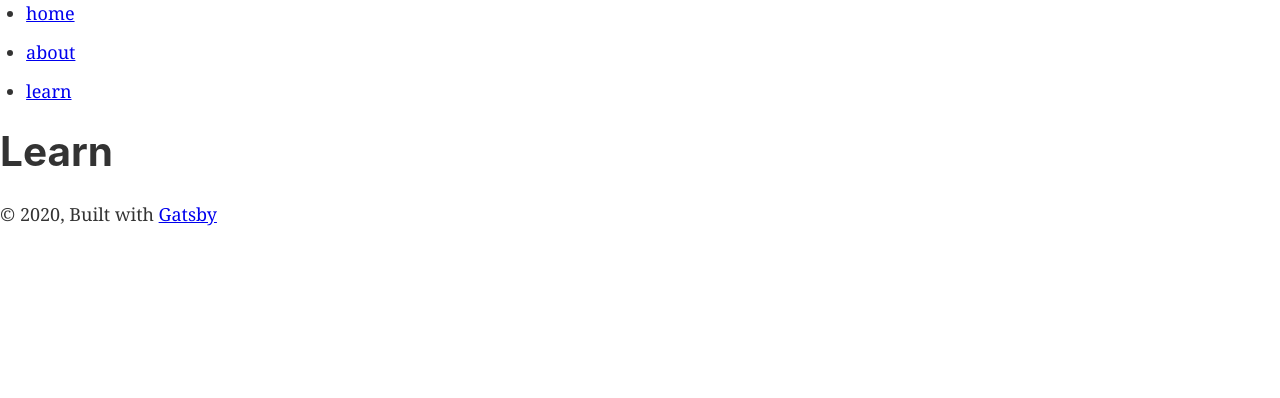
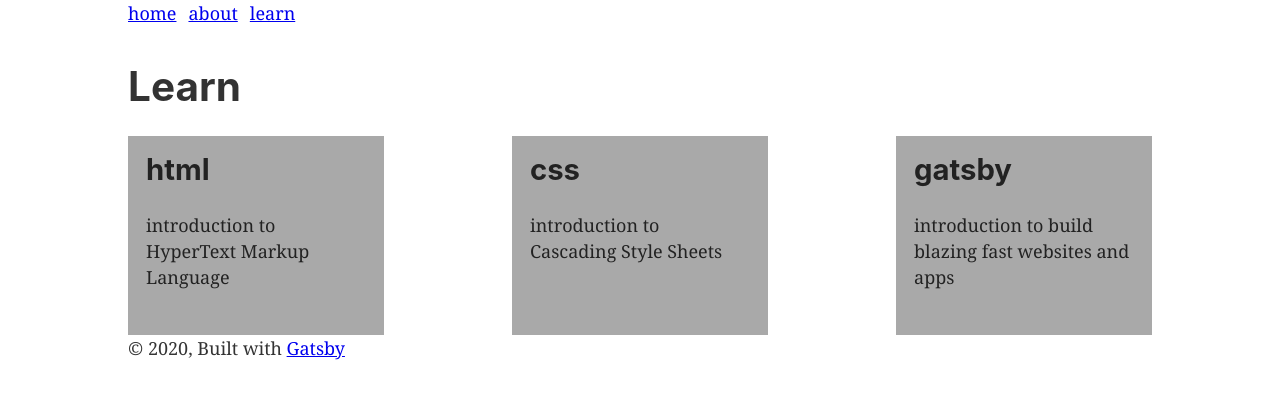
Before and after one commit to fabricegeib/gatsby.fabricegeib.com, a Gatsby site: page /learn in a window 1280 px wide. Built offline with nearby package versions, Linux system fonts and the light colour scheme; Gatsby itself is replaced by a stand-in of ours.

Commit message:
css modules

```diff
--- /dev/null
+++ b/src/components/learn/course.js
@@ -0,0 +1,5 @@
+import React from "react"
+import courseStyles from "./course.module.css"
+export default ({ children }) => (
+  <div className={courseStyles.course}>{children}</div>
+)
--- /dev/null
+++ b/src/components/learn/course.module.css
@@ -0,0 +1,7 @@
+.course {
+  margin: 1rem 0;
+  padding: 1rem;
+  max-width: 600px;
+
+  background-color: #f1f1f1;
+}
--- a/src/components/nav.js
+++ b/src/components/nav.js
@@ -3,15 +3,15 @@ import { Link } from "gatsby"
 import React from "react"
 
 const Nav = ({ siteTitle }) => (
-  <nav>
-    <ul>
-      <li>
+  <nav className="nav">
+    <ul className="nav__links">
+      <li className="nav__link">
         <Link to="/">home</Link>
       </li>
-      <li>
+      <li className="nav__link">
         <Link to="/about/">about</Link>
       </li>
-      <li>
+      <li className="nav__link">
         <Link to="/learn/">learn</Link>
       </li>
     </ul>
--- a/src/pages/about.js
+++ b/src/pages/about.js
@@ -1,5 +1,5 @@
 import React from "react"
-import { Link } from "gatsby"
+// import { Link } from "gatsby"
 
 import Layout from "../components/layout"
 import Experience from "../components/about/experience"
--- a/src/pages/index.js
+++ b/src/pages/index.js
@@ -1,5 +1,5 @@
 import React from "react"
-import { Link } from "gatsby"
+// import { Link } from "gatsby"
 
 import Layout from "../components/layout"
 // import Image from "../components/image"
--- a/src/pages/learn.js
+++ b/src/pages/learn.js
@@ -1,13 +1,38 @@
 import React from "react"
-import { Link } from "gatsby"
+// import { Link } from "gatsby"
 
 import Layout from "../components/layout"
+import styles from "./learn.module.css"
+// import Course from "../components/learn/course"
 import SEO from "../components/seo"
+
+const Course = props => (
+  <div className={styles.course}>
+    <h2 className={styles.title}>{props.title}</h2>
+    <p className={styles.description}>{props.description}</p>
+  </div>
+)
+
+console.log(styles)
 
 const LearnPage = () => (
   <Layout>
     <SEO title="Learn" />
     <h1>Learn</h1>
+    <div className="courses">
+      <Course
+        title="html"
+        description="introduction to HyperText Markup Language"
+      />
+      <Course
+        title="css"
+        description="introduction to Cascading Style Sheets"
+      />
+      <Course
+        title="gatsby"
+        description="introduction to build blazing fast websites and apps"
+      />
+    </div>
   </Layout>
 )
 
--- /dev/null
+++ b/src/pages/learn.module.css
@@ -0,0 +1,11 @@
+.course {
+  /* display: flex; */
+  background-color: darkgray;
+  width: 25%;
+
+  padding: 1rem;
+}
+
+/* .card {
+
+} */
--- a/src/styles/global.css
+++ b/src/styles/global.css
@@ -0,0 +1,21 @@
+#___gatsby {
+  width: 80%;
+  margin: 0 auto;
+}
+
+.nav {
+  /* display: flex; */
+}
+.nav__links {
+  display: flex;
+  margin-left: 0;
+}
+.nav__link {
+  list-style: none;
+  margin-right: 12px;
+}
+
+.courses {
+  display: flex;
+  justify-content: space-between;
+}
```
